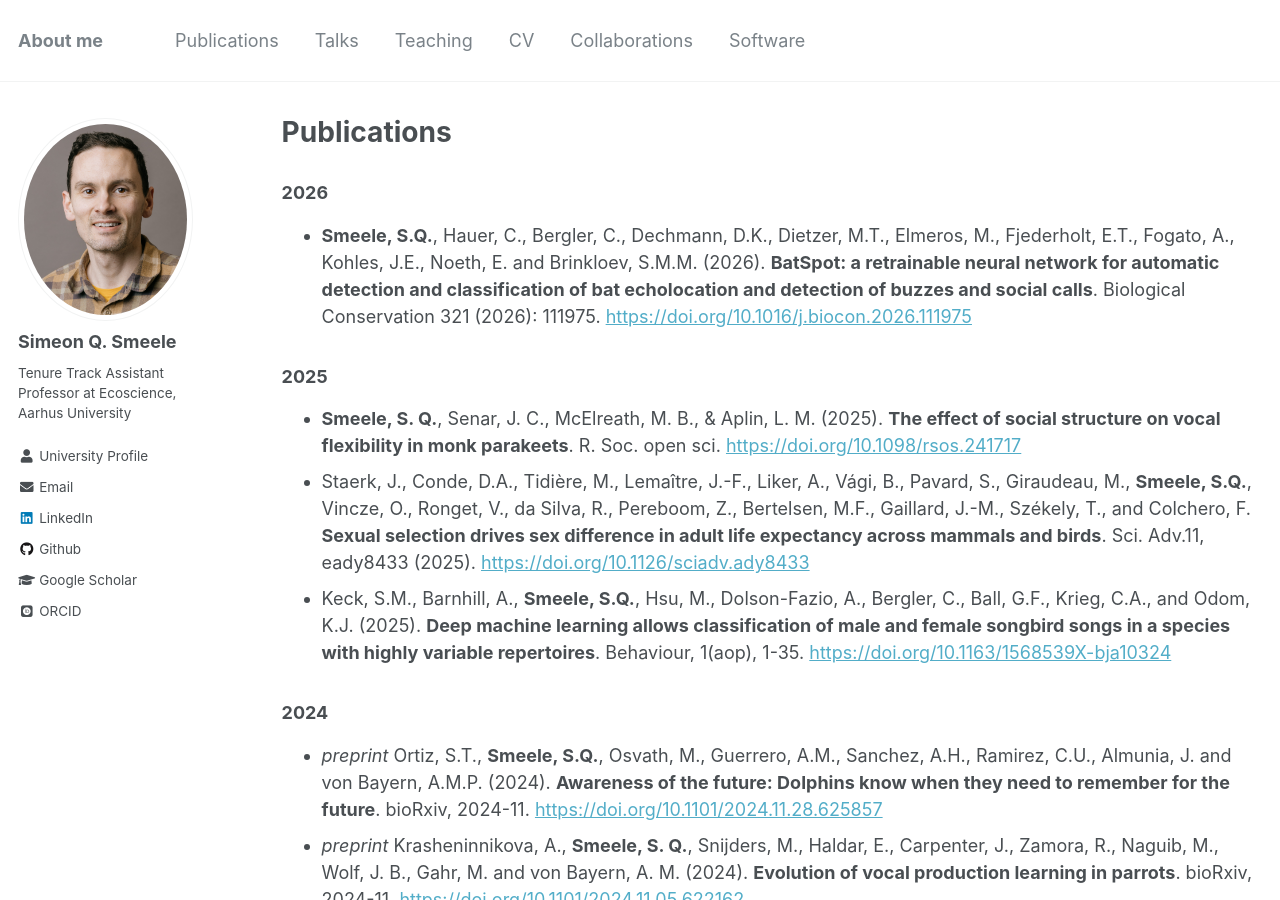
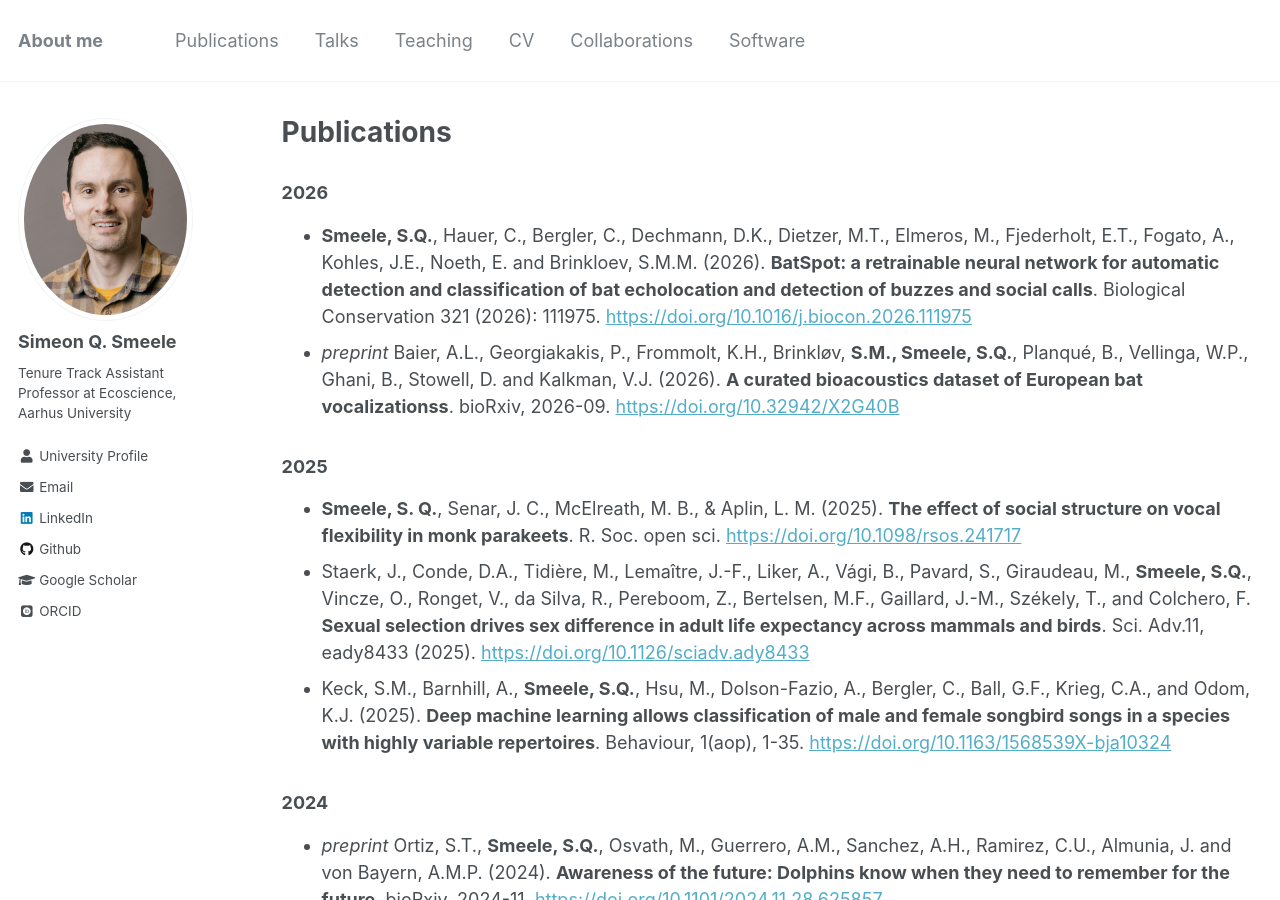
Before and after one commit to simeonqs/simeonqs.github.io, a Jekyll site: the page built from _pages/publications.md, in a window 1280 px wide and 900 px high. Built offline with Jekyll 4.4.1, drawn with Linux system fonts in a browser that asks for light colours; some web fonts are replaced; comment, search, counter and statistics services are not loaded.

Commit message:
Updating publications.md. Adding preprint.

```diff
--- a/_pages/publications.md
+++ b/_pages/publications.md
@@ -11,6 +11,8 @@ author_profile: true
 
 - **Smeele, S.Q.**, Hauer, C., Bergler, C., Dechmann, D.K., Dietzer, M.T., Elmeros, M., Fjederholt, E.T., Fogato, A., Kohles, J.E., Noeth, E. and Brinkloev, S.M.M. (2026). **BatSpot: a retrainable neural network for automatic detection and classification of bat echolocation and detection of buzzes and social calls**. Biological Conservation 321 (2026): 111975. <https://doi.org/10.1016/j.biocon.2026.111975>
   <div class='altmetric-embed' data-doi='10.1016/j.biocon.2026.111975'></div>
+- *preprint* Baier, A.L., Georgiakakis, P., Frommolt, K.H., Brinkløv, **S.M., Smeele, S.Q.**, Planqué, B., Vellinga, W.P., Ghani, B., Stowell, D. and Kalkman, V.J. (2026). **A curated bioacoustics dataset of European bat vocalizationss**. bioRxiv, 2026-09. <https://doi.org/10.32942/X2G40B>
+  <div class='altmetric-embed' data-doi='10.32942/X2G40B'></div>
 
 ### 2025
 
```
